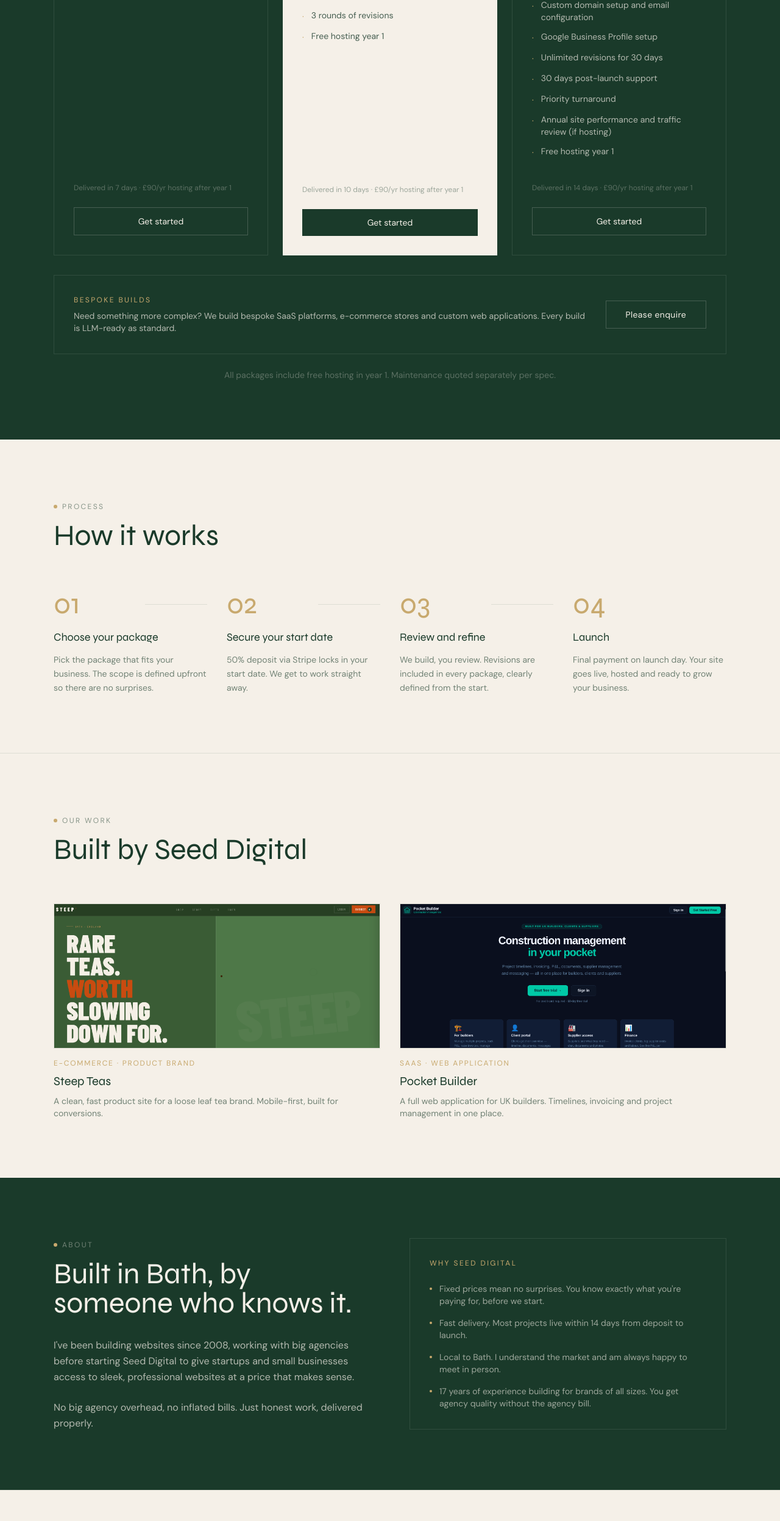
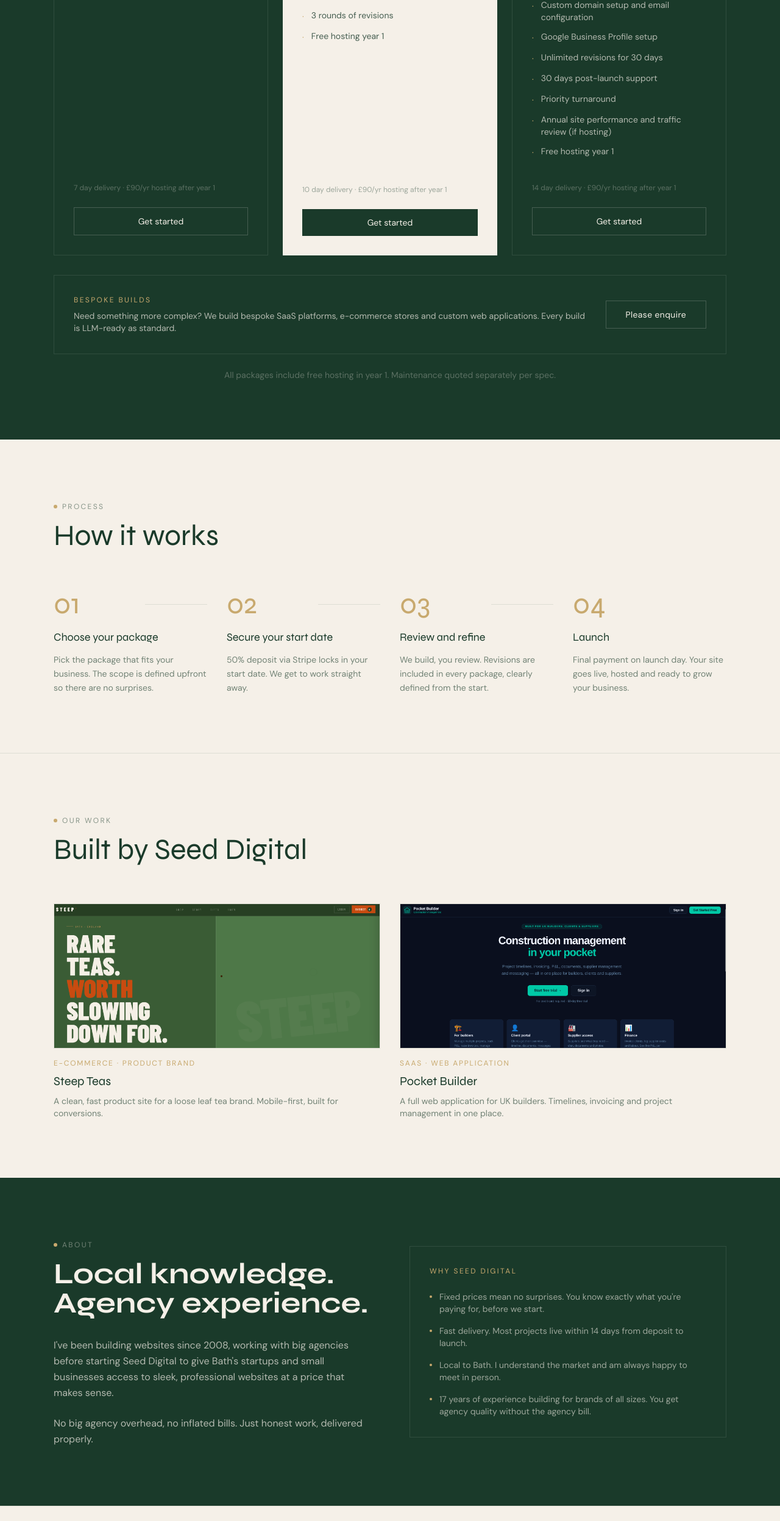
Before and after one commit to djrdunton-pocket/seed-digital, a Next.js app: page / in a window 1280 px wide. Shown: the part 2130-4625 px from the top of the page at 61% size. Built offline with nearby package versions, Linux system fonts and the light colour scheme.

Commit message:
git add . git commit -m "Update About heading and font weight"

```diff
--- a/app/components/About.tsx
+++ b/app/components/About.tsx
@@ -8,8 +8,8 @@ export default function About() {
               <div className="w-1.5 h-1.5 rounded-full bg-[#c8a96e]" />
               <span className="text-xs tracking-[0.2em] uppercase text-[#f5f0e8]/40">About</span>
             </div>
-              <h2 className="font-syne text-4xl md:text-5xl font-light text-[#f5f0e8] mb-8">Built in Bath, by someone who knows it.</h2>
-              <p className="text-[#f5f0e8]/70 leading-relaxed mb-6">I've been building websites since 2008, working with big agencies before starting Seed Digital to give startups and small businesses access to sleek, professional websites at a price that makes sense.</p>
+            <h2 className="font-syne text-4xl md:text-5xl font-bold text-[#f5f0e8] mb-8">Local knowledge. Agency experience.</h2>
+            <p className="text-[#f5f0e8]/70 leading-relaxed mb-6">I've been building websites since 2008, working with big agencies before starting Seed Digital to give Bath's startups and small businesses access to sleek, professional websites at a price that makes sense.</p>
             <p className="text-[#f5f0e8]/70 leading-relaxed">No big agency overhead, no inflated bills. Just honest work, delivered properly.</p>
           </div>
           <div className="border border-[#f5f0e8]/10 p-8">
--- a/app/components/Packages.tsx
+++ b/app/components/Packages.tsx
@@ -14,7 +14,7 @@ const packages = [
       '2 rounds of revisions',
       'Free hosting year 1',
     ],
-    note: 'Delivered in 7 days · £90/yr hosting after year 1',
+    note: '7 day delivery · £90/yr hosting after year 1',
     highlighted: false,
     stripeLink: 'https://buy.stripe.com/test_00w8wR2Ti8LN8zYctXd7q03',
   },
@@ -33,7 +33,7 @@ const packages = [
       '3 rounds of revisions',
       'Free hosting year 1',
     ],
-    note: 'Delivered in 10 days · £90/yr hosting after year 1',
+    note: '10 day delivery · £90/yr hosting after year 1',
     highlighted: true,
     stripeLink: 'https://buy.stripe.com/test_fZu28t79y6DF17wbpTd7q01',
   },
@@ -58,7 +58,7 @@ const packages = [
       'Annual site performance and traffic review (if hosting)',
       'Free hosting year 1',
     ],
-    note: 'Delivered in 14 days · £90/yr hosting after year 1',
+    note: '14 day delivery · £90/yr hosting after year 1',
     highlighted: false,
     stripeLink: 'https://buy.stripe.com/test_28E9AV8dC0fheYmdy1d7q02',
   },
```
Lines whose indentation alone changed are shown as unchanged.
